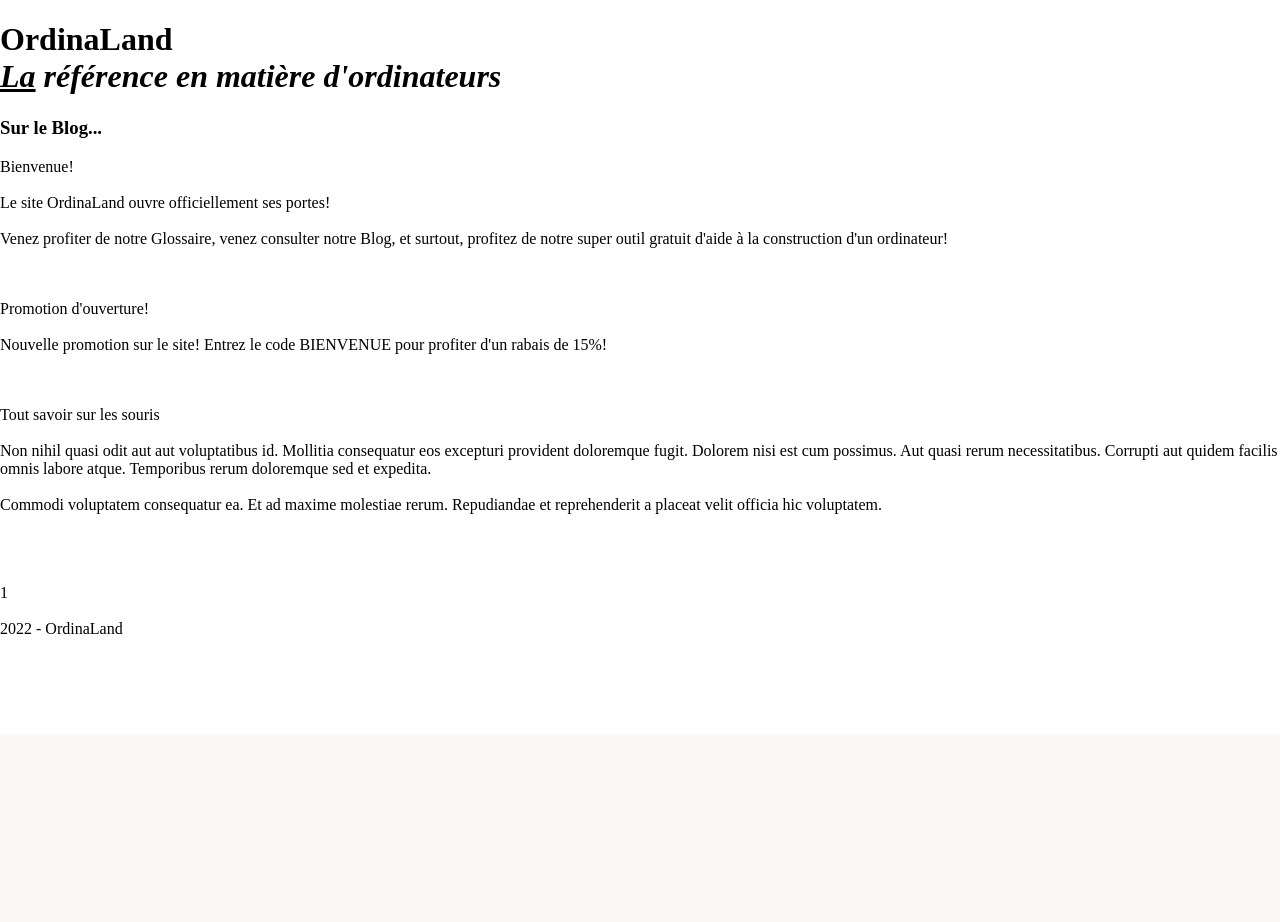
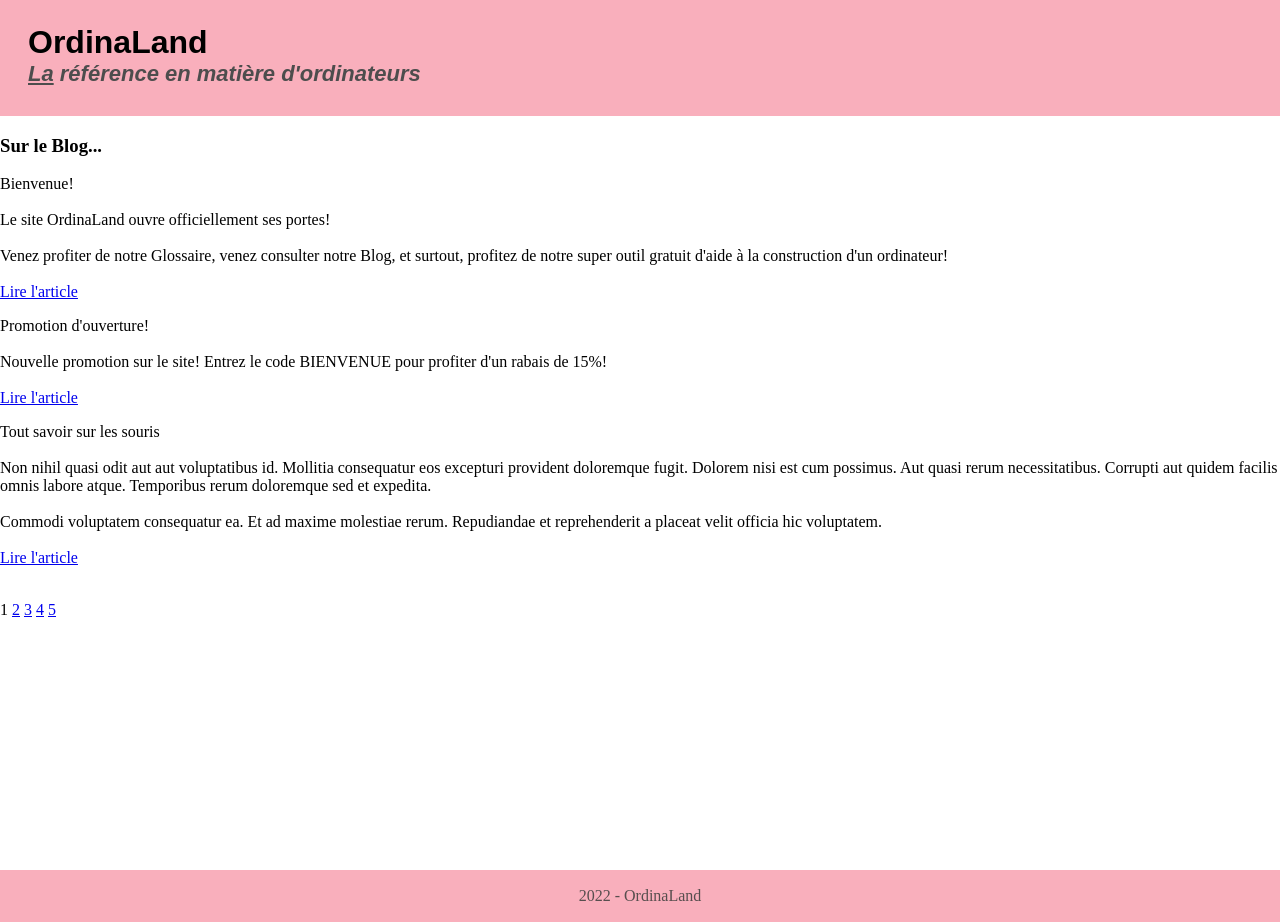
Before and after one commit to a-tulu/TP3, a Flask app: page /blog/1 in a window 1280 px wide. Shown: the part 66-988 px from the top of the page. Before the commit the page ends 700 px from the top, so only its background shows below. Run offline with Flask 2, Linux system fonts and the light colour scheme.

Commit message:
design of footer and h1 in style.css

```diff
--- a/static/style.css
+++ b/static/style.css
@@ -22,14 +22,51 @@ header {
     border-right-color: #8a1e05;
     border-right-style: solid;
     border-right-width: 5px;
-}
-
-a {
     color: white;
     text-decoration: none;
 }
 
-
 body {
     margin: 0;
 }
+
+footer {
+    background-color: #f9afbc;
+    text-align: center;
+    padding: 1px;
+    color: #574e4e;
+}
+
+
+.beforefooter {
+    padding-bottom: 177px;
+}
+
+.beforefooter-blog {
+    padding-bottom: 201px;
+}
+
+.beforefooter-glossaire {
+    padding-bottom: 404px;
+}
+
+.beforefooter-contact {
+    padding-bottom: 115px;
+}
+
+.beforefooter-definition {
+    padding-bottom: 383px;
+}
+
+h1 {
+    background-color: #f9afbc;
+    font-family: sans-serif;
+    margin: 0;
+    padding: 28px;
+    line-height: 28px;
+}
+
+span.h1 {
+    color: #4d4d4d;
+    font-size: 22px;
+}
--- a/templates/article.html
+++ b/templates/article.html
@@ -13,7 +13,7 @@
 </header>
 
 <body>
-    <h1><b>OrdinaLand</b><br><i><u>La</u> référence en matière d'ordinateurs</i></h1>
+    <h1>OrdinaLand<br><span class="h1"><i><u>La</u> référence en matière d'ordinateurs</i></span></h1>
 
     <h2><b>{{titre}} publié le {{date}}</b></h2>
 
@@ -38,8 +38,8 @@
         <p><a href="/article/{{id - 1}}"><<< {{tab_articles[id - 1].titre}}</a><br><br>
             <a href="/article/{{id + 1}}">{{tab_articles[id + 1].titre}} >>></a></p>
     {% endif %}
-
-    <footer>2022 - OrdinaLand</footer>
 </body>
 
+<footer><p class="footer">2022 - OrdinaLand</p></footer>
+
 </html>
--- a/templates/blog.html
+++ b/templates/blog.html
@@ -13,7 +13,7 @@
 </header>
 
 <body>
-    <h1><b>OrdinaLand</b><br><i><u>La</u> référence en matière d'ordinateurs</i></h1>
+    <h1>OrdinaLand<br><span class="h1"><i><u>La</u> référence en matière d'ordinateurs</i></span></h1>
 
     <h3>Sur le Blog...</h3>
 
@@ -125,8 +125,9 @@
         {% endif %}
     {% endfor %}
     <br><br>
-
-    <footer>2022 - OrdinaLand</footer>
+    <p class="beforefooter-blog"></p>
 </body>
 
+<footer><p class="footer">2022 - OrdinaLand</p></footer>
+
 </html>
--- a/templates/construire.html
+++ b/templates/construire.html
@@ -13,7 +13,7 @@
 </header>
 
 <body>
-    <h1><b>OrdinaLand</b><br><i><u>La</u> référence en matière d'ordinateurs</i></h1>
+    <h1>OrdinaLand<br><span class="h1"><i><u>La</u> référence en matière d'ordinateurs</i></span></h1>
 
     <h2><b>Monter votre ordinateur</b></h2>
 
@@ -127,8 +127,8 @@
             <button type="submit">Calculer le prix!</button>
         </p>
     </form>
-
-    <footer>2022 - OrdinaLand</footer>
 </body>
 
+<footer><p class="footer">2022 - OrdinaLand</p></footer>
+
 </html>
--- a/templates/contact.html
+++ b/templates/contact.html
@@ -13,7 +13,7 @@
 </header>
 
 <body>
-    <h1><b>OrdinaLand</b><br><i><u>La</u> référence en matière d'ordinateurs</i></h1>
+    <h1>OrdinaLand<br><span class="h1"><i><u>La</u> référence en matière d'ordinateurs</i></span></h1>
 
     <h2><b>Pour nous contacter</b></h2>
 
@@ -25,7 +25,9 @@
             referrerpolicy="no-referrer-when-downgrade"></iframe>
     </p>
 
-    <footer>2022 - OrdinaLand</footer>
+    <p class="beforefooter-contact"></p>
 </body>
 
+<footer><p class="footer">2022 - OrdinaLand</p></footer>
+
 </html>
--- a/templates/index.html
+++ b/templates/index.html
@@ -13,7 +13,7 @@
 </header>
 
 <body>
-    <h1><b>OrdinaLand</b><br><i><u>La</u> référence en matière d'ordinateurs</i></h1>
+    <h1>OrdinaLand<br><span class="h1"><i><u>La</u> référence en matière d'ordinateurs</i></span></h1>
 
     <h2>Première visite sur le site<br>Faites un tour sur notre <a href="/construire">outil d'aide à monter un
         ordinateur!</a></h2>
@@ -38,9 +38,9 @@
         {% endfor %}
         <br><br> <a href="/article/{{id_3}}">Lire l'article</a></p>
 
-    <p><a href="/blog/1">Voir tous les articles de blog</a></p>
+    <p class="beforefooter"><a href="/blog/1">Voir tous les articles de blog</a></p>
 </body>
 
-<footer>2022 - OrdinaLand</footer>
+<footer><p class="footer">2022 - OrdinaLand</p></footer>
 
 </html>
```
Also changed, not shown: templates/afficher-ordinateur.html (+4 -3 lines), templates/definition.html (+4 -3 lines), templates/glossaire.html (+4 -3 lines).
